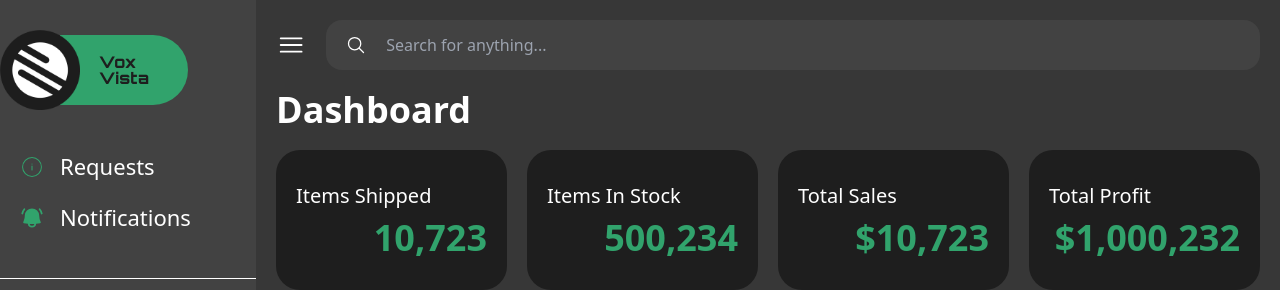
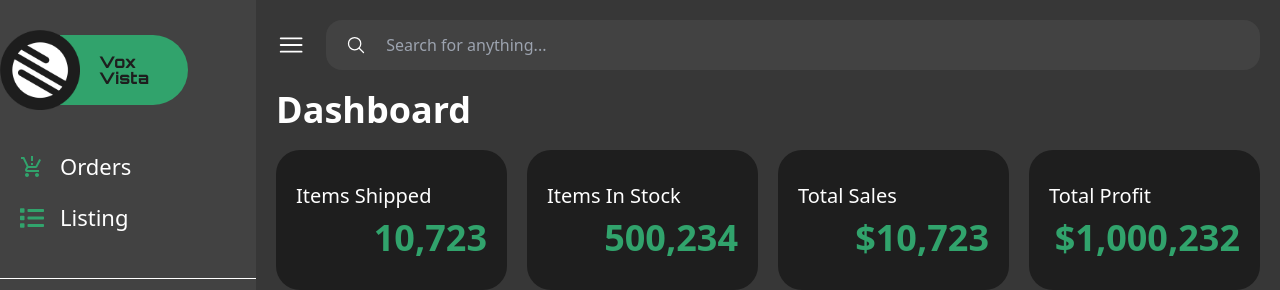
Before and after one commit to afaqalii/voxvista-ecommerceStore, a React (Vite) app: page /dashboard in a window 1280 px wide. Shown: the top 290 px of the page. Built offline with nearby package versions, Linux system fonts and the light colour scheme; a web font is replaced by a local one.

Commit message:
fixed icons and text in dashboard sidebar

```diff
--- a/src/AppRouter/index.jsx
+++ b/src/AppRouter/index.jsx
@@ -23,8 +23,8 @@ const AppRoutes = () => {
         >
           {/*  routes that are protected  */}
           <Route index element={<Dashboard/>} />
-          <Route path="requests" element={<h1>Coming soonF</h1>} />
-          <Route path="notifications" element={<h1>Coming soonF</h1>} />
+          <Route path="orders" element={<h1>Coming soonF</h1>} />
+          <Route path="listing" element={<h1>Coming soonF</h1>} />
           <Route path="products" element={<h1>Coming soonF</h1>} />
           <Route path="stats" element={<h1>Coming soonF</h1>} />
 
--- a/src/pages/Dashboard/DashboardSidebar.jsx
+++ b/src/pages/Dashboard/DashboardSidebar.jsx
@@ -6,9 +6,9 @@ import logo from "../../assets/Logo.png";
 import { useDispatch, useSelector } from "react-redux";
 import { HiOutlineBars3 } from "react-icons/hi2";
 import { toggleSidebar } from "../../store/reducers/UISlice";
-import { CiCircleInfo } from "react-icons/ci";
-import { HiMiniBellAlert } from "react-icons/hi2";
+import { MdProductionQuantityLimits } from "react-icons/md";
 import { MdHomeFilled } from "react-icons/md";
+import { FaList } from "react-icons/fa";
 import { MdOutlineCategory } from "react-icons/md";
 import { IoStatsChartSharp } from "react-icons/io5";
 import isActive from "../../hooks/isActive";
@@ -34,14 +34,14 @@ const DashboardSidebar = () => {
   }, []);
   const sideLinks = [
     {
-      title: "requests",
-      icon: <CiCircleInfo className="w-full h-full" />,
-      path: "/dashboard/requests",
+      title: "Orders",
+      icon: <MdProductionQuantityLimits  className="w-full h-full" />,
+      path: "/dashboard/orders",
     },
     {
-      title: "notifications",
-      icon: <HiMiniBellAlert className="w-full h-full" />,
-      path: "/dashboard/notifications",
+      title: "Listing",
+      icon: <FaList  className="w-full h-full" />,
+      path: "/dashboard/listing",
     },
   ];
 
```
